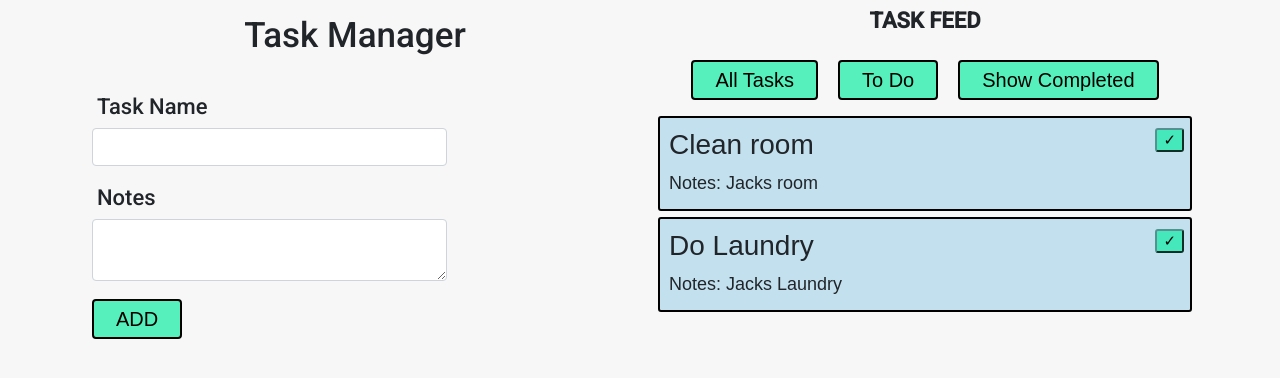
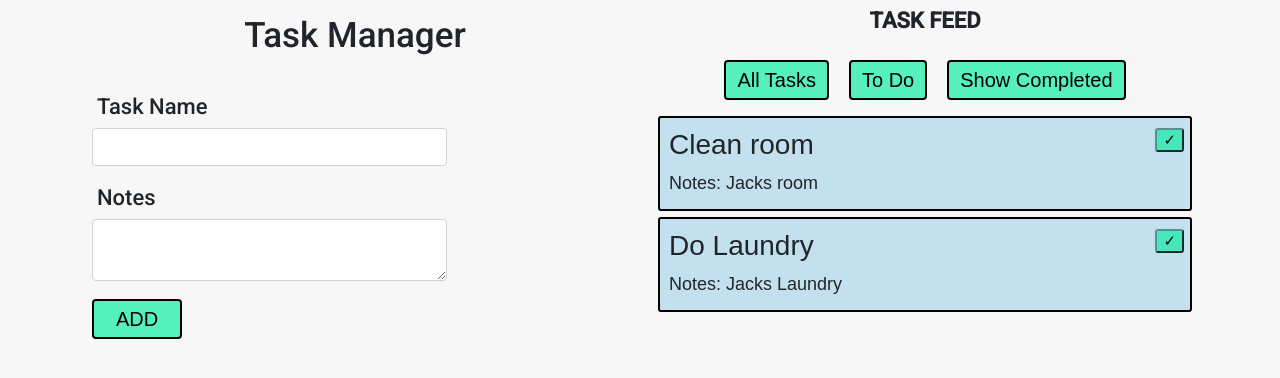
Before and after one commit to JacksCreations/TaskManager, a React (Create React App) app: page / in a window 1280 px wide. Shown: the top 378 px of the page. Built offline with nearby package versions, Linux system fonts and the light colour scheme; a web font is replaced by a local one.

Commit message:
1 file modified

```diff
--- a/src/style.css
+++ b/src/style.css
@@ -89,8 +89,8 @@ p {
   border-radius: 4px;
   font-size: 20px;
   border-color: black;
-  padding-left: 22px;
-  padding-right: 22px;
+  padding-left: 11px;
+  padding-right: 11px;
   padding-top: 3px;
   padding-bottom: 3px;
   color: black;
```
